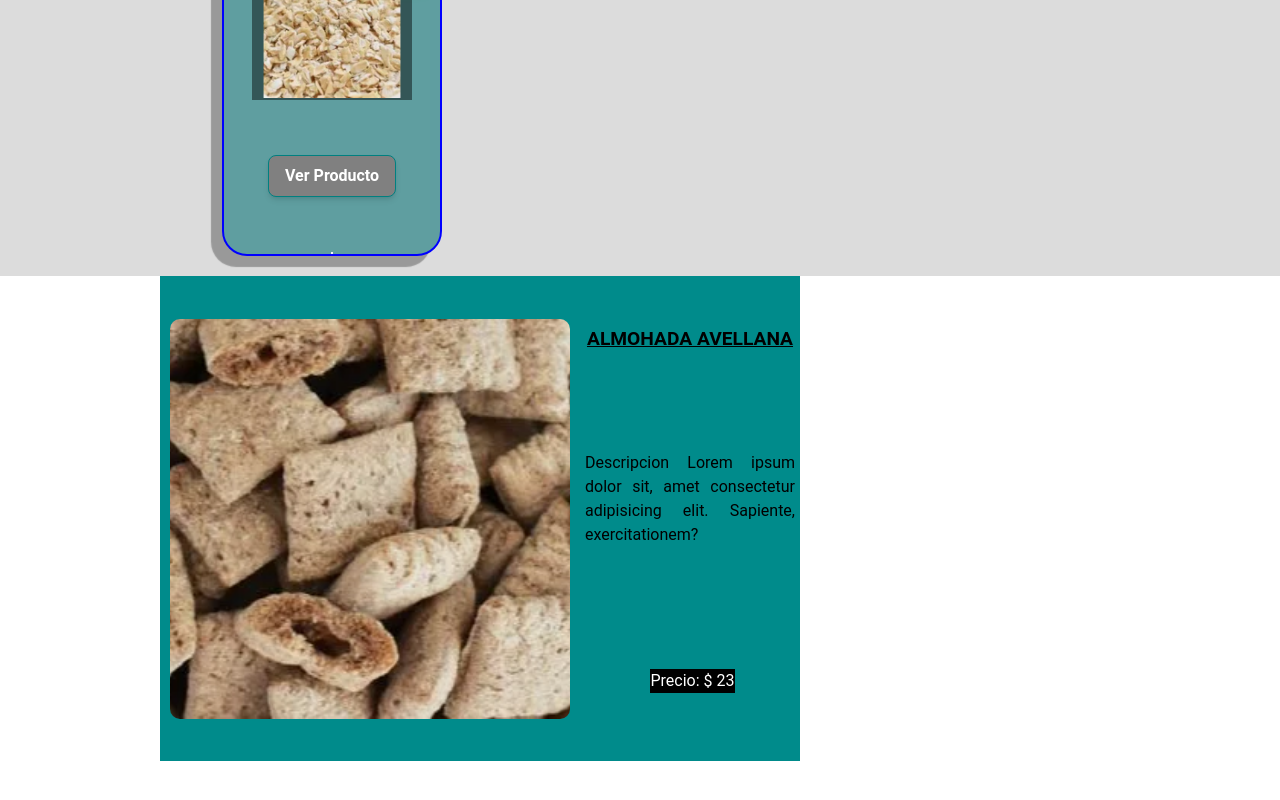
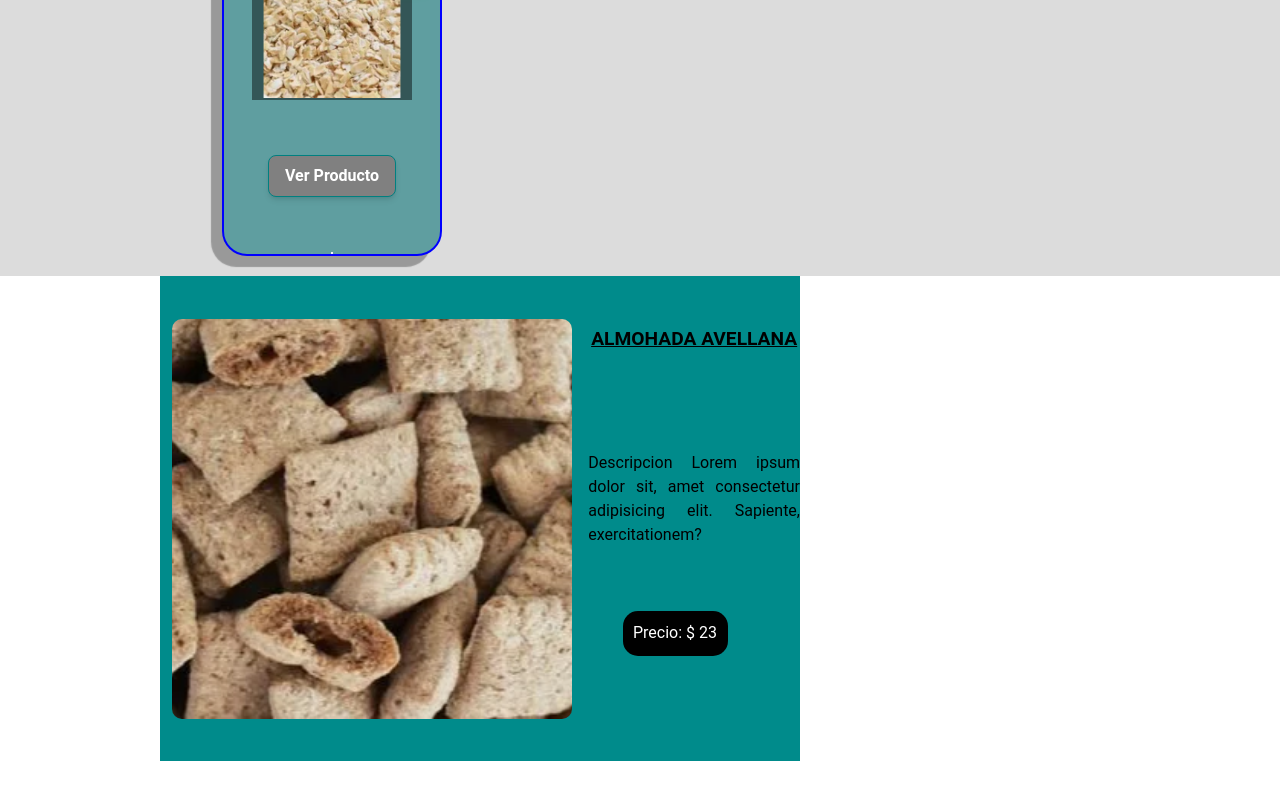
Before and after one commit to D4vid-H/ReactJs, a React (Create React App) app: page / in a window 1280 px wide. Shown: the part 1222-2022 px from the top of the page. Built offline with nearby package versions, Linux system fonts and the light colour scheme.

Commit message:
detalle precio css

```diff
--- a/src/Components/ItemDetail/ItemDetail.css
+++ b/src/Components/ItemDetail/ItemDetail.css
@@ -55,4 +55,12 @@
   grid-column: 2 / span 2;
   background-color: black;
   color: white;
+  border-radius: 15px;
+  position: absolute;
+  margin-left: 390px;
+  margin-top: 230px;
+  width: 105px;
+  height: 45px;
+  text-align: center;
+  padding-top: 10px;
 }
```
